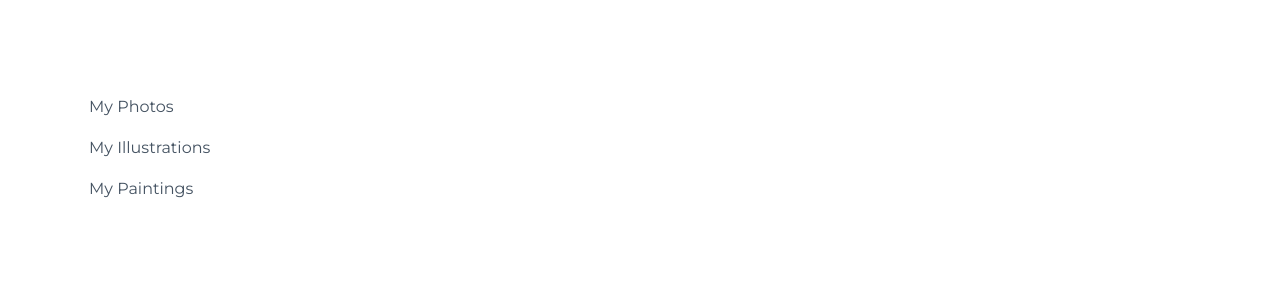
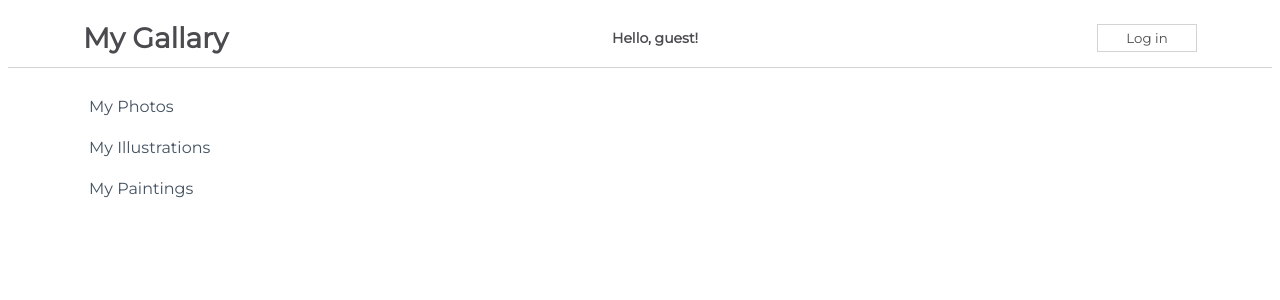
Before and after one commit to EdwardShanahan07/react-challenge, a React (Create React App) app in the folder my-app/: page / in a window 1280 px wide. Shown: the top 300 px of the page. Built offline with nearby package versions, Linux system fonts and the light colour scheme.

Commit message:
Add simple navbar

```diff
--- a/my-app/src/App.js
+++ b/my-app/src/App.js
@@ -1,10 +1,12 @@
 import css from "./App.module.css";
 import SideBar from "./components/Sidebar";
+import NavBarSimple from "./components/NavBarSimple";
 
 function App() {
   return (
     <div className={css.App}>
       <SideBar />
+      <NavBarSimple />
     </div>
   );
 }
--- /dev/null
+++ b/my-app/src/components/NavBarSimple.js
@@ -0,0 +1,36 @@
+import React from "react";
+import css from "./css/NavBarSimple.module.css";
+
+class NavBarSimple extends React.Component {
+  constructor(props) {
+    super(props);
+    this.state = {
+      message: "Hello, guest!",
+      buttonText: "Log out",
+    };
+  }
+
+  handleClick() {
+    this.setState((prevState, prevProps) => {
+      return {
+        message:
+          prevState.message === "Hello, guest!"
+            ? "Weclome back, user!"
+            : "Hello, guest!",
+        buttonText: prevState.buttonText === "Log out" ? "Log in" : "Log out",
+      };
+    });
+  }
+
+  render() {
+    return (
+      <div className={css.NavBar}>
+        <h1>My Gallary</h1>
+        <span>{this.state.message}</span>
+        <button onClick={() => this.handleClick()}>Log in</button>
+      </div>
+    );
+  }
+}
+
+export default NavBarSimple;
```
